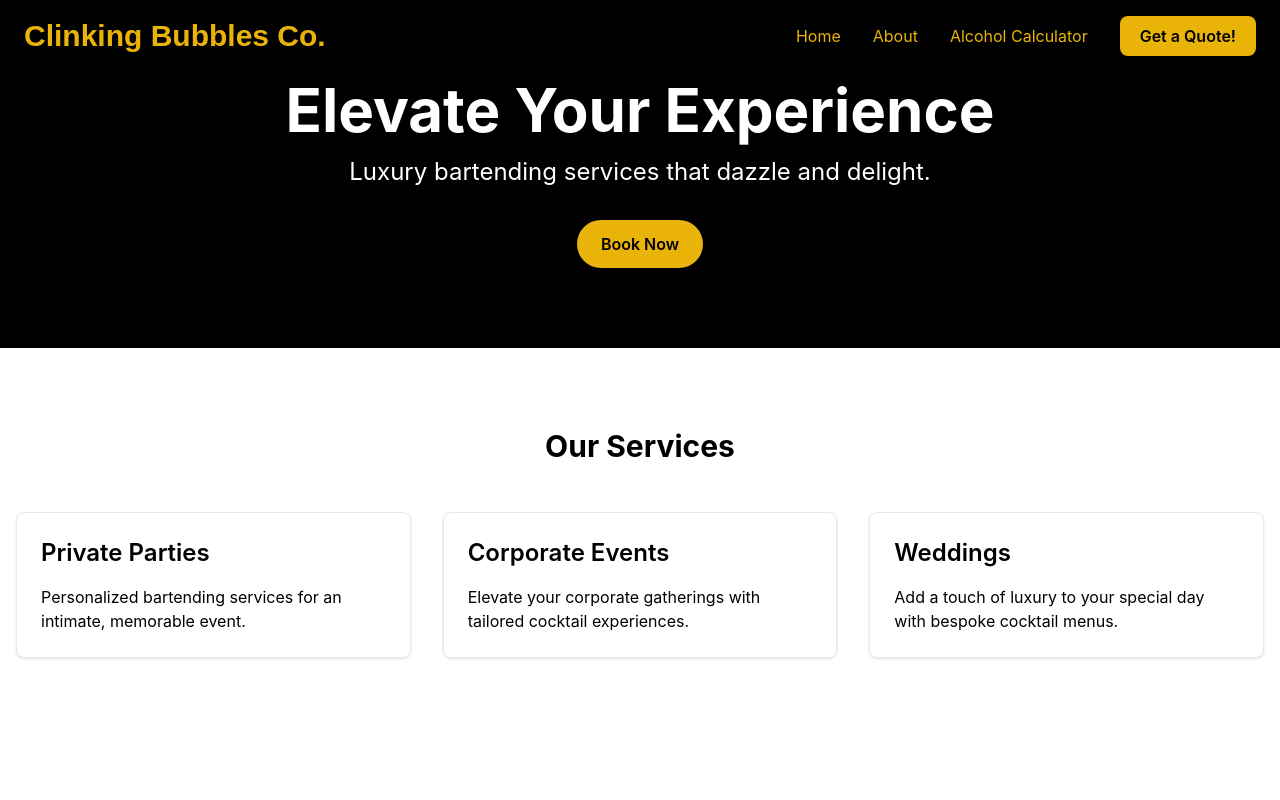
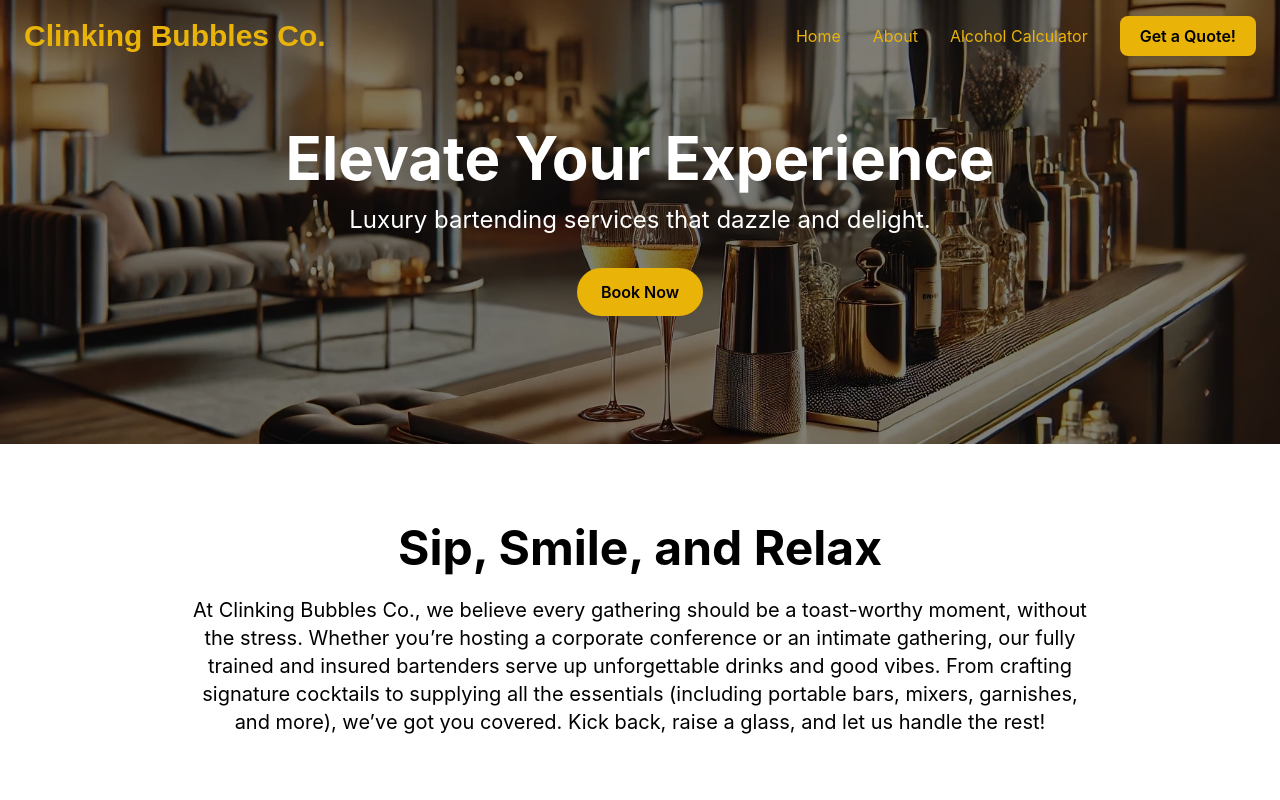
Before and after one commit to fctico11/clinkingbubbles, a React (Create React App) app: page /#/ in a window 1280 px wide. Shown: the top 800 px of the page. Built offline with nearby package versions, Linux system fonts and the light colour scheme; a web font is replaced by a local one.

Commit message:
update herosection and aboutsection

```diff
--- /dev/null
+++ b/src/components/AboutSection.js
@@ -0,0 +1,19 @@
+import React from "react";
+
+const AboutSection = () => {
+  return (
+    <section className="bg-white text-black py-20 px-6 text-center">
+      <div className="max-w-4xl mx-auto">
+        <h2 className="text-3xl md:text-5xl font-bold mb-6">Sip, Smile, and Relax</h2>
+        <p className="text-lg md:text-xl leading-relaxed">
+          At Clinking Bubbles Co., we believe every gathering should be a toast-worthy moment, without the stress.
+          Whether you’re hosting a corporate conference or an intimate gathering, our fully trained and insured bartenders
+          serve up unforgettable drinks and good vibes. From crafting signature cocktails to supplying all the essentials
+          (including portable bars, mixers, garnishes, and more), we’ve got you covered. Kick back, raise a glass, and let us handle the rest!
+        </p>
+      </div>
+    </section>
+  );
+};
+
+export default AboutSection;
--- a/src/components/HeroSection.js
+++ b/src/components/HeroSection.js
@@ -1,14 +1,26 @@
 // src/components/HeroSection.js
 import React from "react";
+import heroImage from "../assets/images/hero.png"; // Import image
 
 const HeroSection = () => {
   return (
-    <section className="bg-black text-white py-20 px-4 text-center">
-      <h1 className="text-4xl md:text-6xl font-bold mb-4">Elevate Your Experience</h1>
-      <p className="text-xl md:text-2xl mb-8">Luxury bartending services that dazzle and delight.</p>
-      <button className="bg-yellow-500 text-black font-semibold px-6 py-3 rounded-full hover:bg-yellow-600">
-        Book Now
-      </button>
+    <section
+      className="relative bg-cover bg-center bg-no-repeat text-white py-32 px-4 text-center"
+      style={{ backgroundImage: `url(${heroImage})` }}
+    >
+      {/* Overlay for Better Text Readability */}
+      <div className="absolute inset-0 bg-black bg-opacity-50"></div>
+
+      {/* Content */}
+      <div className="relative z-10 max-w-3xl mx-auto">
+        <h1 className="text-4xl md:text-6xl font-bold mb-4">Elevate Your Experience</h1>
+        <p className="text-xl md:text-2xl mb-8">
+          Luxury bartending services that dazzle and delight.
+        </p>
+        <button className="bg-yellow-500 text-black font-semibold px-6 py-3 rounded-full hover:bg-yellow-600 transition">
+          Book Now
+        </button>
+      </div>
     </section>
   );
 };
--- a/src/pages/Home.js
+++ b/src/pages/Home.js
@@ -2,6 +2,7 @@
 import React from "react";
 import Navbar from "../components/Navbar";
 import HeroSection from "../components/HeroSection";
+import AboutSection from "../components/AboutSection";
 import Services from "../components/Services";
 
 const Home = () => {
@@ -9,6 +10,7 @@ const Home = () => {
     <div>
       <Navbar />
       <HeroSection />
+      <AboutSection />
       <Services />
     </div>
   );
```
Also changed, not shown: src/assets/images/hero.png (added).
